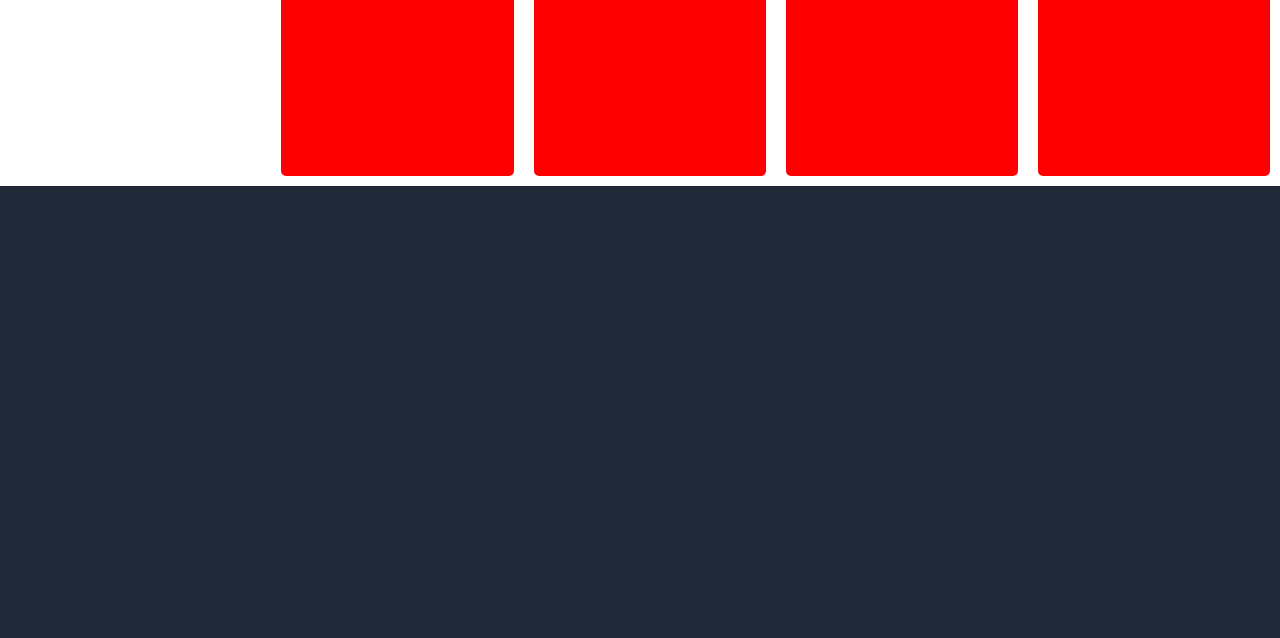
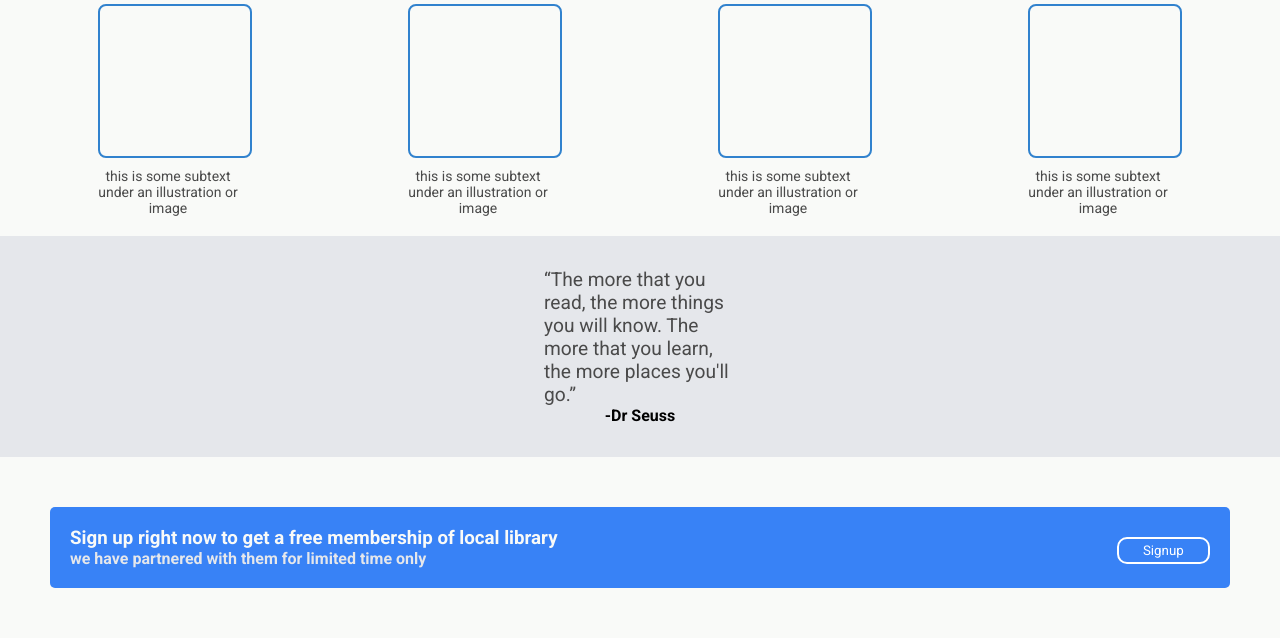
Before and after one commit to JayantKumarHK/Odin-LandingPage, a plain HTML site: page index.html in a window 1280 px wide. Shown: the part 542-1180 px from the top of the page. Before the commit the page ends 800 px from the top, so only its background shows below. Drawn offline with Linux system fonts and the light colour scheme.

Commit message:
Added a quote section and call to action section

```diff
--- a/index.html
+++ b/index.html
@@ -35,13 +35,47 @@
             <a href="images/bookshop.jpg"><img src="images/bookshop.jpg" alt="Bookshop image"></a>
         </div>
     </div>
-    <div class="info">
-        <h2>Some random information</h2>
-        <div class="infoblock1"></div>
-        <div class="infoblock2"></div>
-        <div class="infoblock3"></div>
-        <div class="infoblock4"></div>
+
+    <div class="container">
+        <h1>Some random information.</h1>
+        <div class="flexbox-container">
+            <div class="flex-item">
+                <div class="box"></div>
+                <p>this is some subtext under an illustration or image</p>
+            </div>
+            <div class="flex-item">
+                <div class="box"></div>
+                <p>this is some subtext under an illustration or image</p>
+            </div>
+            <div class="flex-item">
+                <div class="box"></div>
+                <p>this is some subtext under an illustration or image</p>
+            </div>
+            <div class="flex-item">
+                <div class="box"></div>
+                <p>this is some subtext under an illustration or image</p>
+            </div>
+        </div>
     </div>
+    <div class="quote-section">
+        <div class="quote">
+            <p>“The more that you read, the more things you will know. The more that you learn, the more places you'll
+                go.”</p>
+            <h6>-Dr Seuss</h6>
+        </div>
+    </div>
+    <div class="callToAction">
+        <div class="call">
+            <div class="call-text">
+                <h3>Sign up right now to get a free membership of local library </h3>
+                <h4>we have partnered with them for limited time only</h4>
+            </div>
+            <div class="callButton">
+                <input type="button" value="Signup" id="signup">
+            </div>
+        </div>
+    </div>
+
 
 </body>
 
--- a/styles.css
+++ b/styles.css
@@ -1,12 +1,14 @@
-*{
+* {
     margin: 0;
     padding: 0;
     font-family: "Roboto", sans-serif;
 }
-body{
-    background-color: #1F2937 ;
+
+body {
+    background-color: #1F2937;
 }
-.firstdiv{
+
+.firstdiv {
     width: 100%;
     height: 300px;
     display: flex;
@@ -14,11 +16,13 @@ body{
     align-items: center;
     gap: 20%;
 }
-.firstdiv div{
+
+.firstdiv div {
     width: 30%;
     height: fit-content;
     margin-bottom: 150px;
 }
+
 #Hero {
     color: #f9faf8;
     font-size: 48px;
@@ -29,13 +33,15 @@ body{
     font-size: 1.5em;
     color: #F9FAF8;
 }
-header{
-    margin-bottom:20px ;
+
+header {
+    margin-bottom: 20px;
     display: flex;
     justify-content: space-between;
     padding: 20px 50px;
     margin-bottom: 100px;
 }
+
 header a {
     text-decoration: none;
     transition: all 0.3s ease 0s;
@@ -45,43 +51,92 @@ header a {
 header a:hover {
     color: #b2dfdb;
 }
+
 .firstdiv .inner1 .normal {
     color: #E5E7EB;
     font-size: 18px;
 }
-header li{
+
+header li {
     list-style: none;
     display: inline-block;
     padding: 0px 20px;
 }
-img{
+
+img {
     max-height: 400px;
     max-width: 300px;
     margin-top: 30px;
     border-radius: 20px;
 }
-#signup{
+
+#signup {
     background-color: #3882f6;
-    width:10em;
+    color: white;
+    width: 7em;
     height: 2em;
-    border-radius: 20px;
+    border: 2px solid white;
+    border-radius: 10px;
     margin-top: 10px;
 }
-.info{
-    background-color: white;
+
+.container {
+    text-align: center;
+    padding: 20px;
+    background-color: #F9FAF8;
+}
+
+.flexbox-container {
+    display: flex;
+    justify-content: space-around;
+    align-items: center;
+    margin-top: 20px;
+}
+
+.box {
+    width: 150px;
+    height: 150px;
+    border: 2px solid #3182ce;
+    border-radius: 8px;
+    margin-bottom: 10px;
+}
+
+p {
+    color: #4a4a4a;
+    font-size: 14px;
+    margin: 0;
+    max-width: 10em;
+}
+.quote{
+    background-color: #E5E7EB;
     height: fit-content;
     display: flex;
-    flex-wrap: nowrap;
+    justify-content: center;
+    align-items: center;
+    flex-direction: column;
+    padding: 2em;
 }
-.info h2{
-    justify-content: center;
+.quote p{
+    font-size: 1.2em;
 }
-.info>div{
-    height: 200px;
-    width: 200px;
-    background-color: red;
+.quote h6{
+    font-size: 1em;
+}
+.callToAction{
+    height: fit-content;
+    background-color: #F9FAF8;
+    padding: 50px;
+}
+.call{
+    padding: 20px;
+    background-color: #3882f6;
     border-radius: 5px;
-    margin: 10px;
-    padding: 20px;
-
+    display: flex;
+    justify-content: space-between;
 }
+.call-text h3{
+    color: #F9FAF8;
+}
+.call-text h4{
+    color: #E5E7EB;
+}
```
Also changed, not shown: 2 other files.
